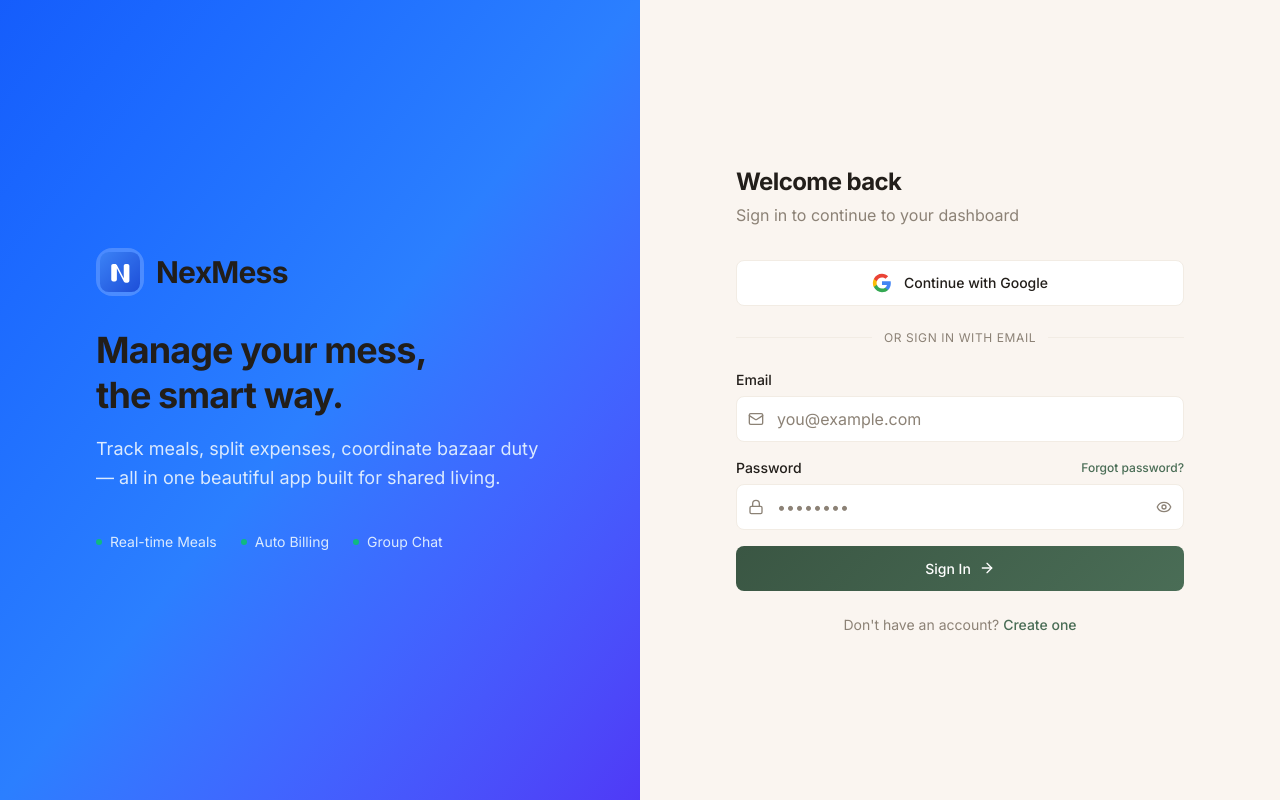
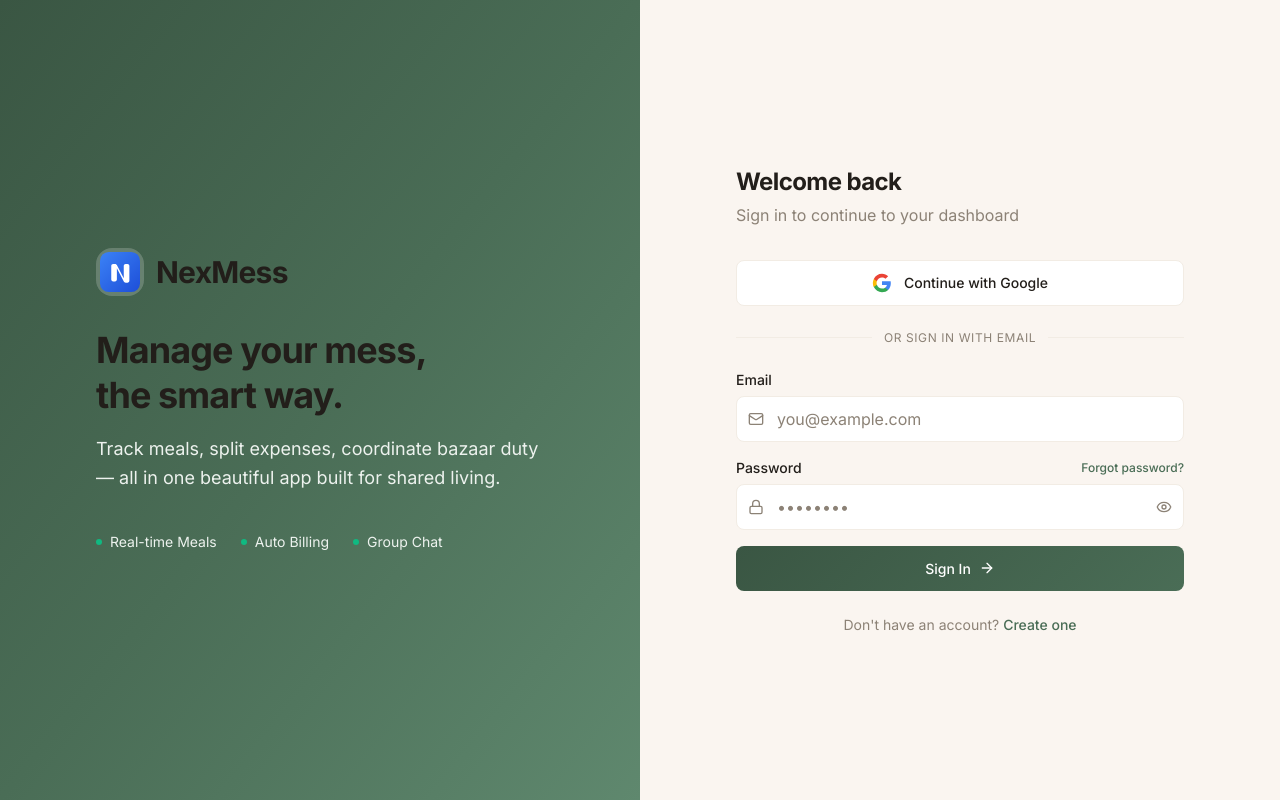
Before and after one commit to KMSiam/NexMess, a React (Vite) app: page /login in a window 1280 px wide. Built offline with nearby package versions, Linux system fonts and the light colour scheme; no server answers.

Commit message:
style(auth): align login, register, reset password, and onboarding screens with Sage Green theme

```diff
--- a/package.json
+++ b/package.json
@@ -1,7 +1,7 @@
 {
   "name": "nexmess",
   "private": true,
-  "version": "1.20.10",
+  "version": "1.20.11",
   "type": "module",
   "scripts": {
     "dev": "vite",
--- a/src/pages/auth/ForgotPasswordPage.tsx
+++ b/src/pages/auth/ForgotPasswordPage.tsx
@@ -30,7 +30,7 @@ export default function ForgotPasswordPage() {
   return (
     <div className="min-h-screen bg-nex-bg flex">
       {/* Left: Branding */}
-      <div className="hidden lg:flex flex-col justify-center items-center w-1/2 bg-gradient-to-br from-blue-600 via-blue-500 to-indigo-600 text-white p-12">
+      <div className="hidden lg:flex flex-col justify-center items-center w-1/2 bg-gradient-to-br from-[#3A5643] via-[#4A6D56] to-[#5F886E] text-white p-12">
         <div className="max-w-md">
           <div className="flex items-center gap-3 mb-8">
             <div className="w-12 h-12 rounded-2xl bg-white/20 backdrop-blur flex items-center justify-center overflow-hidden">
@@ -41,7 +41,7 @@ export default function ForgotPasswordPage() {
           <h2 className="text-4xl font-bold leading-tight mb-4">
             Reset your password
           </h2>
-          <p className="text-blue-100 text-lg leading-relaxed">
+          <p className="text-[#EDF2EE] text-lg leading-relaxed">
             Don't worry, we'll help you get back into your account safely.
           </p>
         </div>
--- a/src/pages/auth/LoginPage.tsx
+++ b/src/pages/auth/LoginPage.tsx
@@ -43,7 +43,7 @@ export default function LoginPage() {
   return (
     <div className="min-h-screen bg-nex-bg flex">
       {/* Left: Branding */}
-      <div className="hidden lg:flex flex-col justify-center items-center w-1/2 bg-gradient-to-br from-blue-600 via-blue-500 to-indigo-600 text-white p-12">
+      <div className="hidden lg:flex flex-col justify-center items-center w-1/2 bg-gradient-to-br from-[#3A5643] via-[#4A6D56] to-[#5F886E] text-white p-12">
         <div className="max-w-md">
           <div className="flex items-center gap-3 mb-8">
             <div className="w-12 h-12 rounded-2xl bg-white/20 backdrop-blur flex items-center justify-center overflow-hidden">
@@ -54,12 +54,12 @@ export default function LoginPage() {
           <h2 className="text-4xl font-bold leading-tight mb-4">
             Manage your mess,<br />the smart way.
           </h2>
-          <p className="text-blue-100 text-lg leading-relaxed">
+          <p className="text-[#EDF2EE] text-lg leading-relaxed">
             Track meals, split expenses, coordinate bazaar duty — all in one beautiful app built for shared living.
           </p>
           <div className="flex gap-6 mt-10">
             {['Real-time Meals', 'Auto Billing', 'Group Chat'].map(f => (
-              <div key={f} className="flex items-center gap-2 text-sm text-blue-100">
+              <div key={f} className="flex items-center gap-2 text-sm text-[#EDF2EE]">
                 <div className="w-1.5 h-1.5 rounded-full bg-nex-success" />
                 {f}
               </div>
--- a/src/pages/auth/OnboardingPage.tsx
+++ b/src/pages/auth/OnboardingPage.tsx
@@ -88,7 +88,7 @@ export default function OnboardingPage() {
             <button
               type="button"
               onClick={() => fileRef.current?.click()}
-              className="relative w-24 h-24 rounded-full bg-gradient-to-br from-blue-100 to-blue-50 border-2 border-dashed border-nex-border hover:border-nex-primary flex items-center justify-center transition-colors group overflow-hidden"
+              className="relative w-24 h-24 rounded-full bg-gradient-to-br from-nex-primary-light to-nex-hover border-2 border-dashed border-nex-border hover:border-nex-primary flex items-center justify-center transition-colors group overflow-hidden"
               id="avatar-upload"
             >
               {avatarPreview ? (
--- a/src/pages/auth/RegisterPage.tsx
+++ b/src/pages/auth/RegisterPage.tsx
@@ -56,7 +56,7 @@ export default function RegisterPage() {
   return (
     <div className="min-h-screen bg-nex-bg flex">
       {/* Left: Branding */}
-      <div className="hidden lg:flex flex-col justify-center items-center w-1/2 bg-gradient-to-br from-blue-600 via-blue-500 to-indigo-600 text-white p-12">
+      <div className="hidden lg:flex flex-col justify-center items-center w-1/2 bg-gradient-to-br from-[#3A5643] via-[#4A6D56] to-[#5F886E] text-white p-12">
         <div className="max-w-md">
           <div className="flex items-center gap-3 mb-8">
             <div className="w-12 h-12 rounded-2xl bg-white/20 backdrop-blur flex items-center justify-center overflow-hidden">
@@ -67,7 +67,7 @@ export default function RegisterPage() {
           <h2 className="text-4xl font-bold leading-tight mb-4">
             Join your mess<br />in seconds.
           </h2>
-          <p className="text-blue-100 text-lg leading-relaxed">
+          <p className="text-[#EDF2EE] text-lg leading-relaxed">
             Create an account, set up your profile, and start managing your mess life effortlessly.
           </p>
         </div>
--- a/src/pages/auth/UpdatePasswordPage.tsx
+++ b/src/pages/auth/UpdatePasswordPage.tsx
@@ -64,7 +64,7 @@ export default function UpdatePasswordPage() {
   return (
     <div className="min-h-screen bg-nex-bg flex">
       {/* Left: Branding */}
-      <div className="hidden lg:flex flex-col justify-center items-center w-1/2 bg-gradient-to-br from-blue-600 via-blue-500 to-indigo-600 text-white p-12">
+      <div className="hidden lg:flex flex-col justify-center items-center w-1/2 bg-gradient-to-br from-[#3A5643] via-[#4A6D56] to-[#5F886E] text-white p-12">
         <div className="max-w-md">
           <div className="flex items-center gap-3 mb-8">
             <div className="w-12 h-12 rounded-2xl bg-white/20 backdrop-blur flex items-center justify-center overflow-hidden">
@@ -75,7 +75,7 @@ export default function UpdatePasswordPage() {
           <h2 className="text-4xl font-bold leading-tight mb-4">
             Secure your account
           </h2>
-          <p className="text-blue-100 text-lg leading-relaxed">
+          <p className="text-[#EDF2EE] text-lg leading-relaxed">
             Please enter your new password below.
           </p>
         </div>
```
